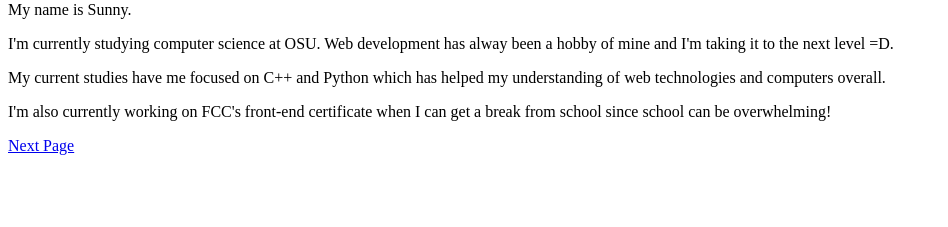
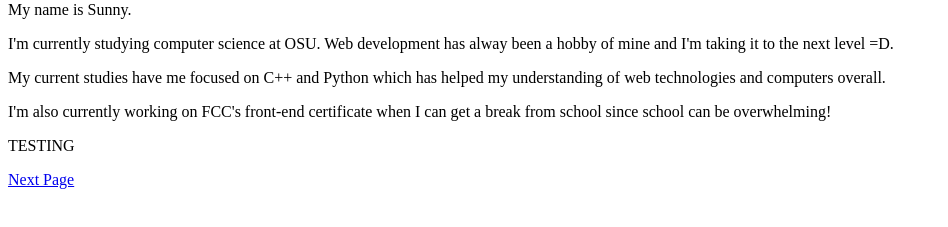
Before and after one commit to sunny-aguilar/JAMstack-hello-world, a Gatsby site: page / in a window 1280 px wide. Shown: the part 79-306 px from the top of the page, without its empty margins (0-948 px from the left). Built offline with nearby package versions, Linux system fonts and the light colour scheme; Gatsby itself is replaced by a stand-in of ours.

Commit message:
update again

```diff
--- a/src/pages/index.js
+++ b/src/pages/index.js
@@ -8,6 +8,7 @@ const IndexPage = () => (
     <p>I'm currently studying computer science at OSU. Web development has alway been a hobby of mine and I'm taking it to the next level =D.</p>
     <p>My current studies have me focused on C++ and Python which has helped my understanding of web technologies and computers overall.</p>
     <p>I'm also currently working on FCC's front-end certificate when I can get a break from school since school can be overwhelming!</p>
+    <p>TESTING</p>
     <Link to="/page-2/">Next Page</Link>
   </div>
 )
```
